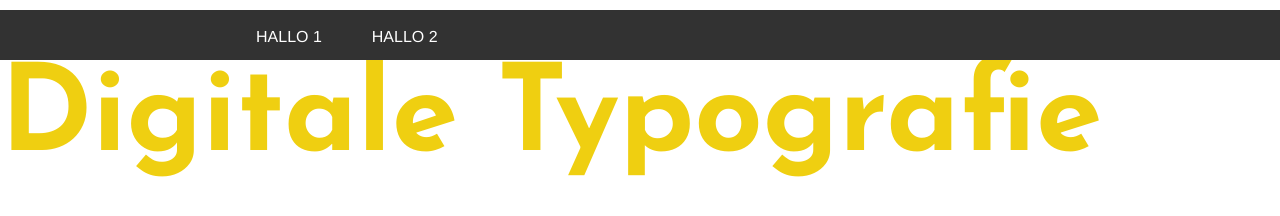
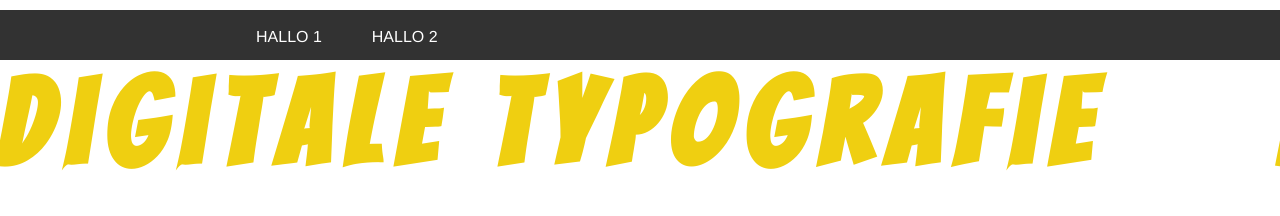
Before and after one commit to raphaelbernhart/digitale-typografie, a website: page index.html in a window 1280 px wide. Drawn offline with Linux system fonts and the light colour scheme.

Commit message:
added Bangers Google Font

```diff
--- a/core/css/global-styles.css
+++ b/core/css/global-styles.css
@@ -1,4 +1,5 @@
 @import url('https://fonts.googleapis.com/css?family=Josefin+Sans:300,700&display=swap');
+@import url('https://fonts.googleapis.com/css2?family=Bangers&display=swap');
 
 :root {
   --mc: #efcf11;
@@ -37,9 +38,9 @@
 
 h1 {
   font-size: 6rem;
-  font-family: 'Josefin Sans', Helvetica, sans-serif;
-  font-weight: 900;
+  font-family: 'Bangers', Helvetica, sans-serif;
   -webkit-background-clip: text;
+  letter-spacing: 15px;
   display: inline-block;
   color: var(--mc);
 }
```
